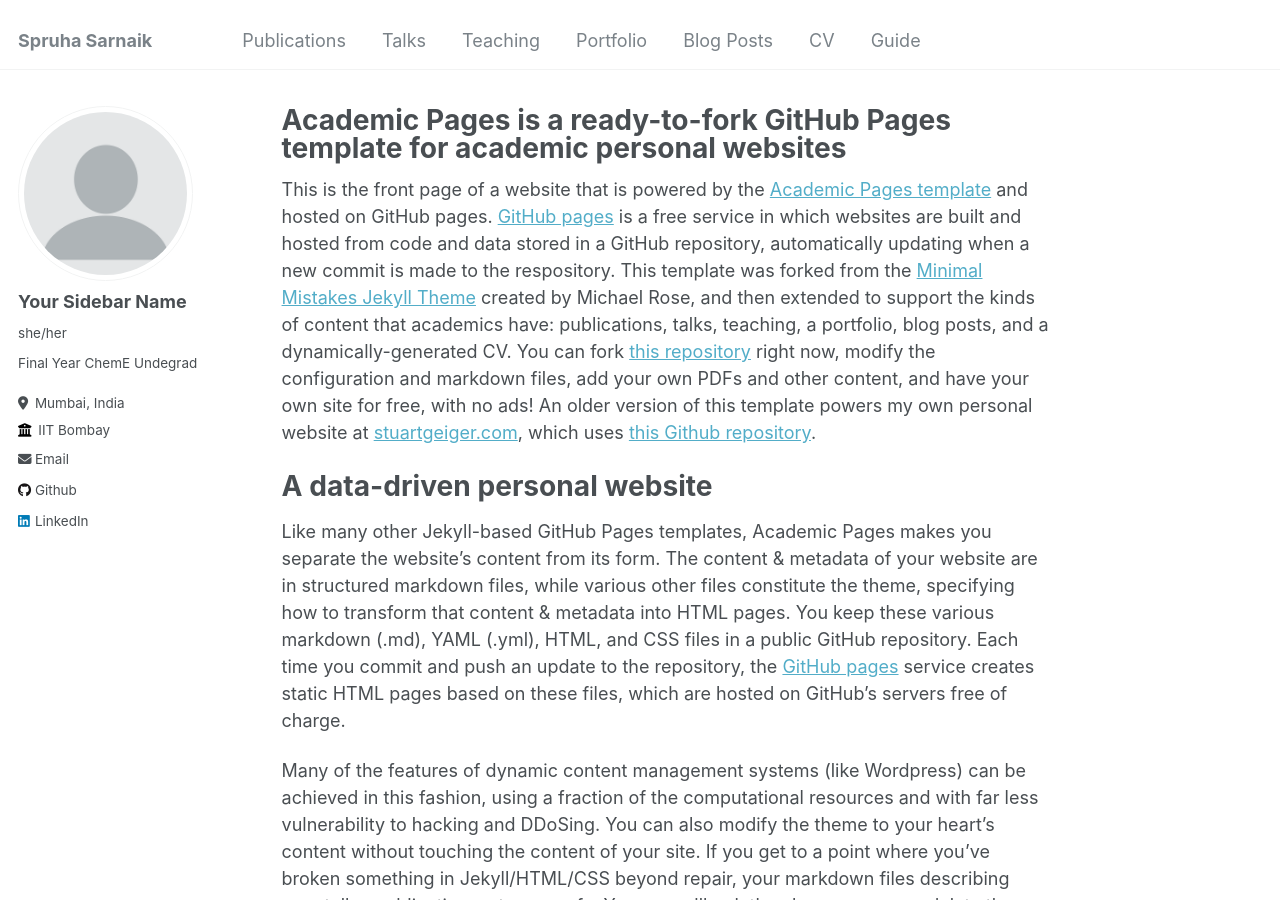
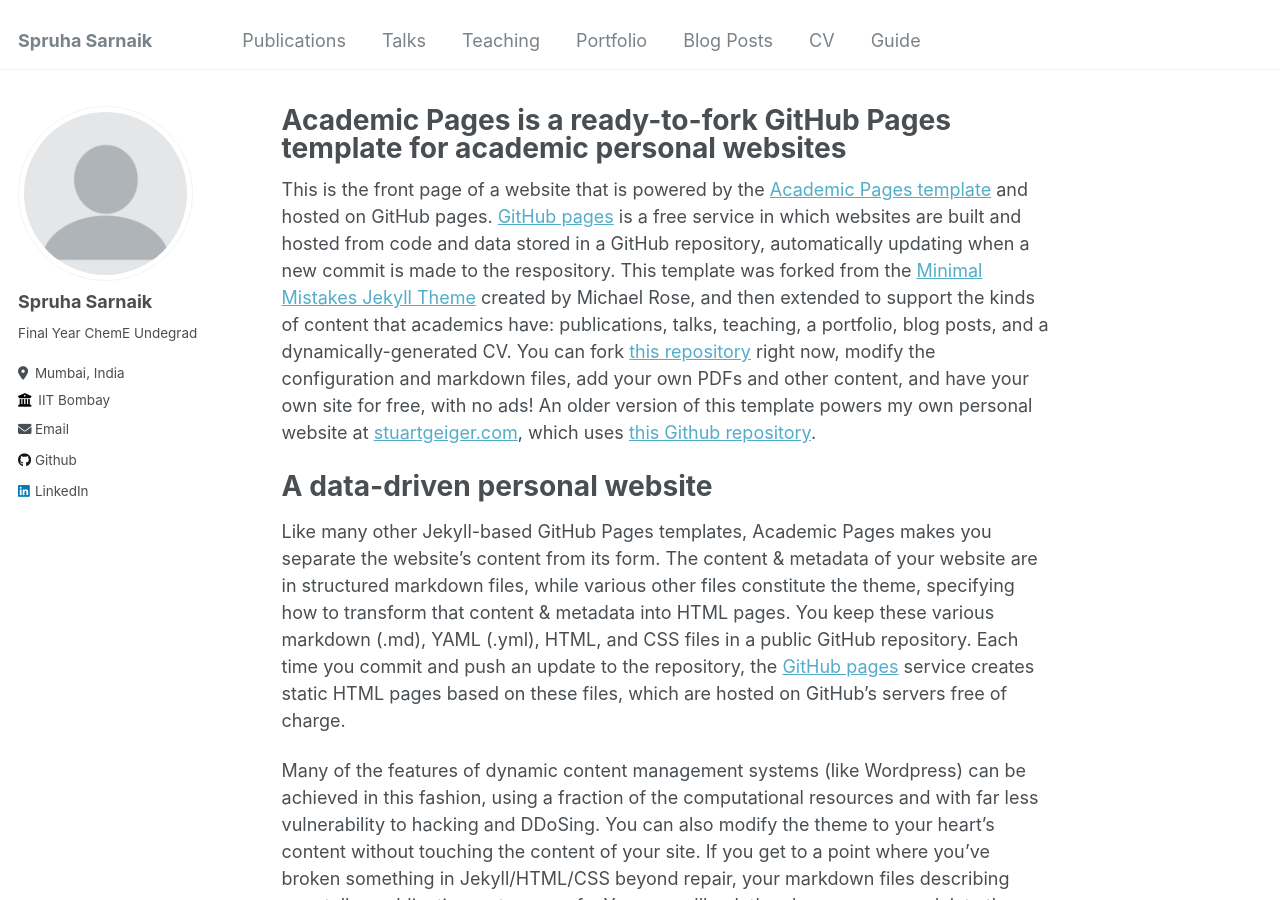
Before and after one commit to spruh/spruh.github.io, a Jekyll site: the page built from _pages/about.md, in a window 1280 px wide and 900 px high. Built offline with Jekyll 4.4.1, drawn with Linux system fonts in a browser that asks for light colours.

Commit message:
Update _config.yml

```diff
--- a/_config.yml
+++ b/_config.yml
@@ -22,8 +22,8 @@ repository               : "academicpages/academicpages.github.io"
 author:
   # Biographic information
   avatar           : "profile.png"
-  name             : "Your Sidebar Name"
-  pronouns         : "she/her"
+  name             : "Spruha Sarnaik"
+  pronouns         : #"she/her"
   bio              : "Final Year ChemE Undegrad"
   location         : "Mumbai, India"
   employer         : "IIT Bombay"
```
